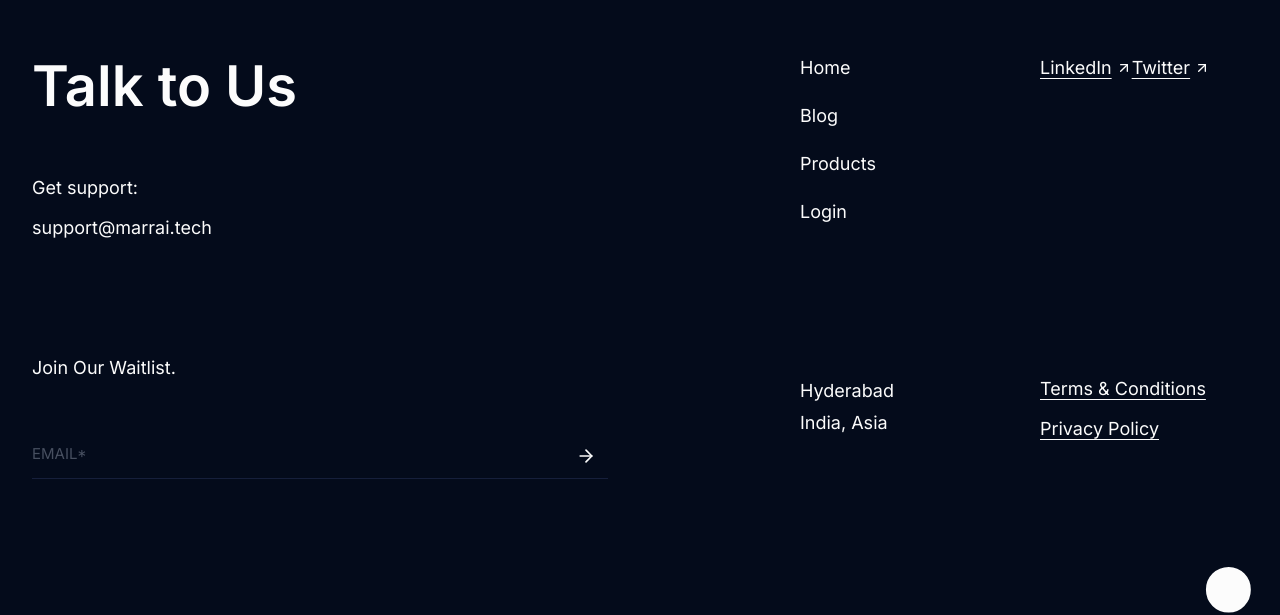
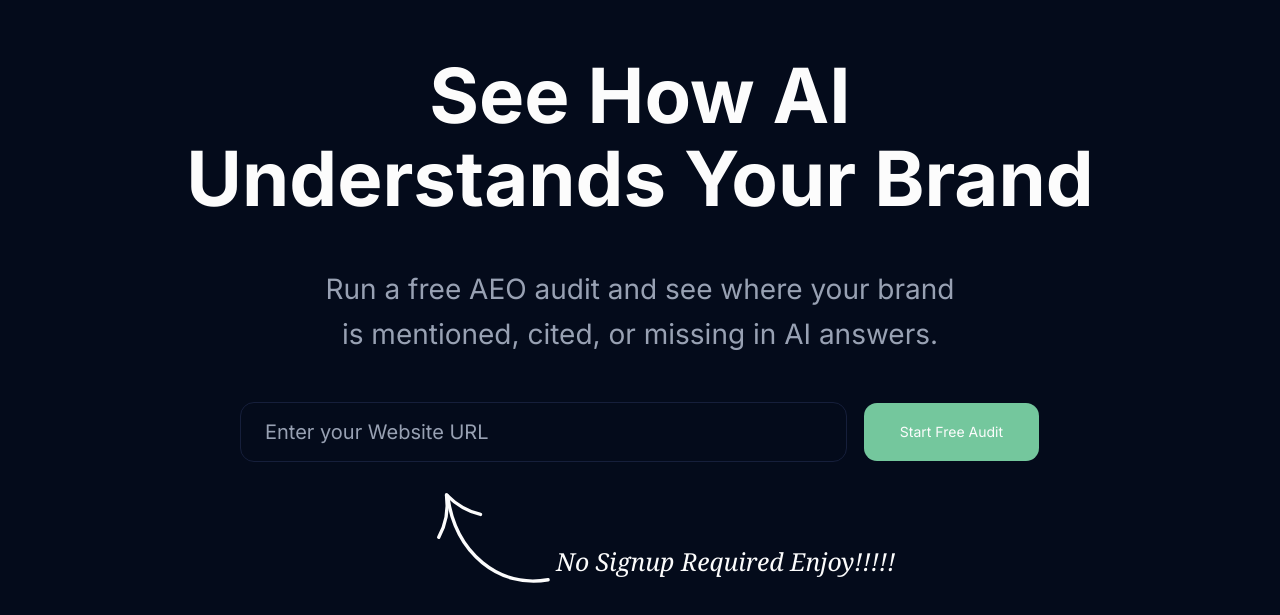
Before and after one commit to whyismeleige/marrai-web, a Next.js app: page / in a window 1280 px wide. Shown: the part 3835-4450 px from the top of the page. Built offline with nearby package versions, Linux system fonts and the light colour scheme.

Commit message:
feat(marketing): add cta section static layout

```diff
--- a/src/app/page.tsx
+++ b/src/app/page.tsx
@@ -1,4 +1,5 @@
 import { AiDiscoverySection } from "@/components/marketing/homepage/ai-discovery-section"
+import { CtaSection } from "@/components/marketing/homepage/cta-section"
 import { HeroSection } from "@/components/marketing/homepage/hero-section"
 import { ScrollFeatureSection } from "@/components/marketing/homepage/scroll-feature-section"
 import { TrackingFeatureSection } from "@/components/marketing/homepage/tracking-feature-section"
@@ -10,6 +11,7 @@ export default function HomePage() {
       <AiDiscoverySection />
       <ScrollFeatureSection />
       <TrackingFeatureSection />
+      <CtaSection />
     </>
   )
 }
--- /dev/null
+++ b/src/components/marketing/homepage/cta-section.tsx
@@ -0,0 +1,93 @@
+import { Button } from "@/components/ui/button"
+import { MarketingContainer } from "@/components/marketing/primitives/marketing-container"
+import { MarketingSection } from "@/components/marketing/primitives/marketing-section"
+
+export function CtaSection() {
+  return (
+    <MarketingSection
+      spacing="none"
+      className="dark bg-background text-foreground"
+      aria-labelledby="cta-heading"
+    >
+      <MarketingContainer
+        size="full"
+        className="flex min-h-[52rem] flex-col items-center justify-center px-6 py-28 text-center sm:min-h-[50rem] sm:px-10 lg:min-h-[48rem] lg:py-32"
+      >
+        <div className="mx-auto w-full max-w-6xl">
+          <h2
+            id="cta-heading"
+            className="mx-auto max-w-5xl text-balance text-[clamp(3.5rem,14vw,4.25rem)] font-bold leading-[1.08] text-foreground sm:text-[clamp(4.5rem,7vw,6.25rem)] lg:text-[clamp(4.75rem,5.5vw,6.25rem)]"
+          >
+            See How AI Understands Your Brand
+          </h2>
+
+          <p className="mx-auto mt-10 max-w-3xl text-balance text-[clamp(1.5rem,5.5vw,2rem)] leading-relaxed text-muted-foreground sm:mt-12 sm:text-h2">
+            Run a free AEO audit and see where your brand is mentioned, cited,
+            or missing in AI answers.
+          </p>
+
+          <div className="mx-auto mt-12 w-full max-w-[50rem] sm:mt-11">
+            <form
+              action="/audit"
+              method="get"
+              className="flex w-full items-center gap-3 sm:gap-4"
+            >
+              <label htmlFor="audit-url" className="sr-only">
+                Website URL
+              </label>
+              <input
+                id="audit-url"
+                name="url"
+                type="url"
+                inputMode="url"
+                placeholder="Enter your Website URL"
+                className="h-16 min-w-0 flex-1 rounded-xl border border-border bg-background px-5 text-body-lg text-foreground outline-none transition-colors placeholder:text-muted-foreground focus-visible:border-ring focus-visible:ring-3 focus-visible:ring-ring/30 sm:h-15 sm:px-6 sm:text-h3"
+              />
+              <Button
+                type="submit"
+                className="h-15 rounded-xl px-7 text-h3 font-normal sm:h-15 sm:px-9"
+              >
+                <span className="hidden sm:inline">Start Free Audit</span>
+                <span className="sm:hidden">Audit</span>
+              </Button>
+            </form>
+
+            <div className="pointer-events-none mx-auto mt-6 flex w-full max-w-[37rem] items-start justify-center gap-1 text-foreground sm:mt-7 sm:translate-x-16 sm:justify-start">
+              <svg
+                width="129"
+                height="89"
+                viewBox="0 0 129 89"
+                fill="none"
+                className="h-auto w-28 shrink-0 -translate-y-1 sm:w-36"
+                aria-hidden="true"
+              >
+                <path
+                  d="M125.5 84C81.5 91.5 42.5 60.5 35.5 9"
+                  stroke="currentColor"
+                  strokeWidth="3"
+                  strokeLinecap="round"
+                />
+                <path
+                  d="M34.5 8C43.5 17 53.5 23 65 25.5"
+                  stroke="currentColor"
+                  strokeWidth="3"
+                  strokeLinecap="round"
+                />
+                <path
+                  d="M34.5 8C36.5 22.5 33.5 35 27.5 46"
+                  stroke="currentColor"
+                  strokeWidth="3"
+                  strokeLinecap="round"
+                />
+              </svg>
+              <p className="pt-10 text-left font-serif text-[1.6rem] italic leading-tight text-foreground sm:pt-14 sm:text-[1.55rem]">
+                No Signup Required
+                <br className="sm:hidden" /> Enjoy!!!!!
+              </p>
+            </div>
+          </div>
+        </div>
+      </MarketingContainer>
+    </MarketingSection>
+  )
+}
```
